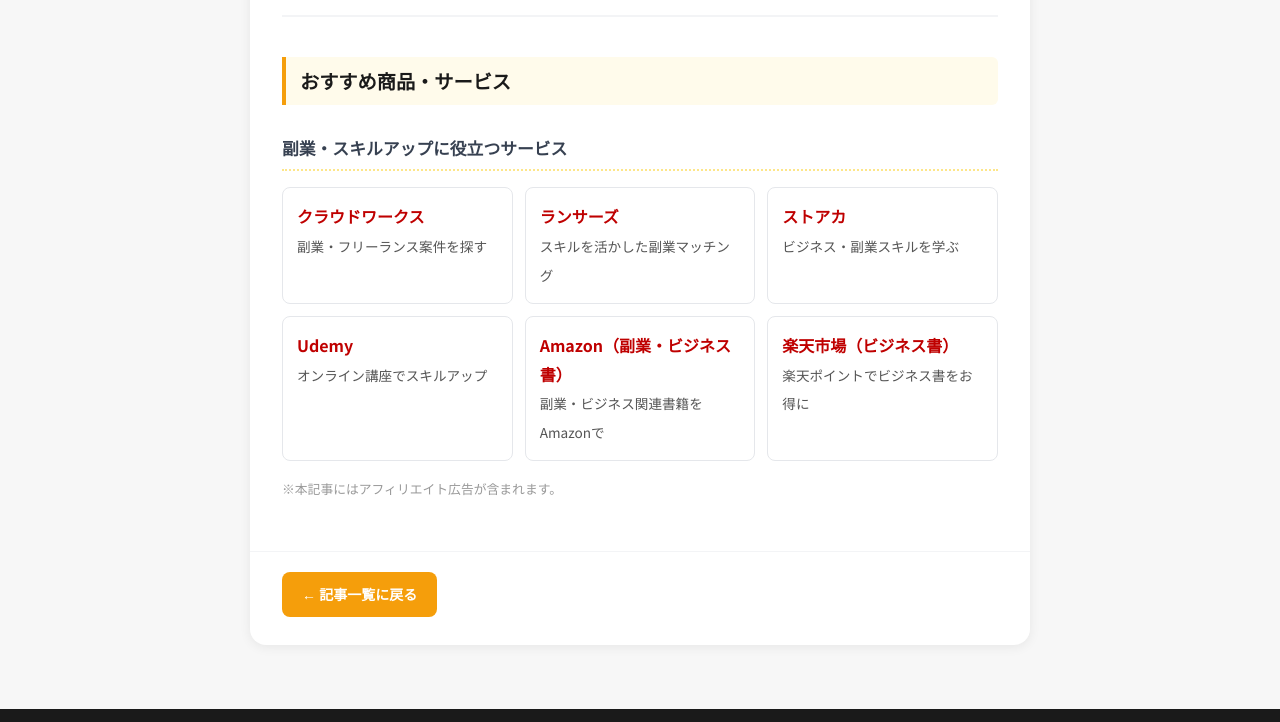
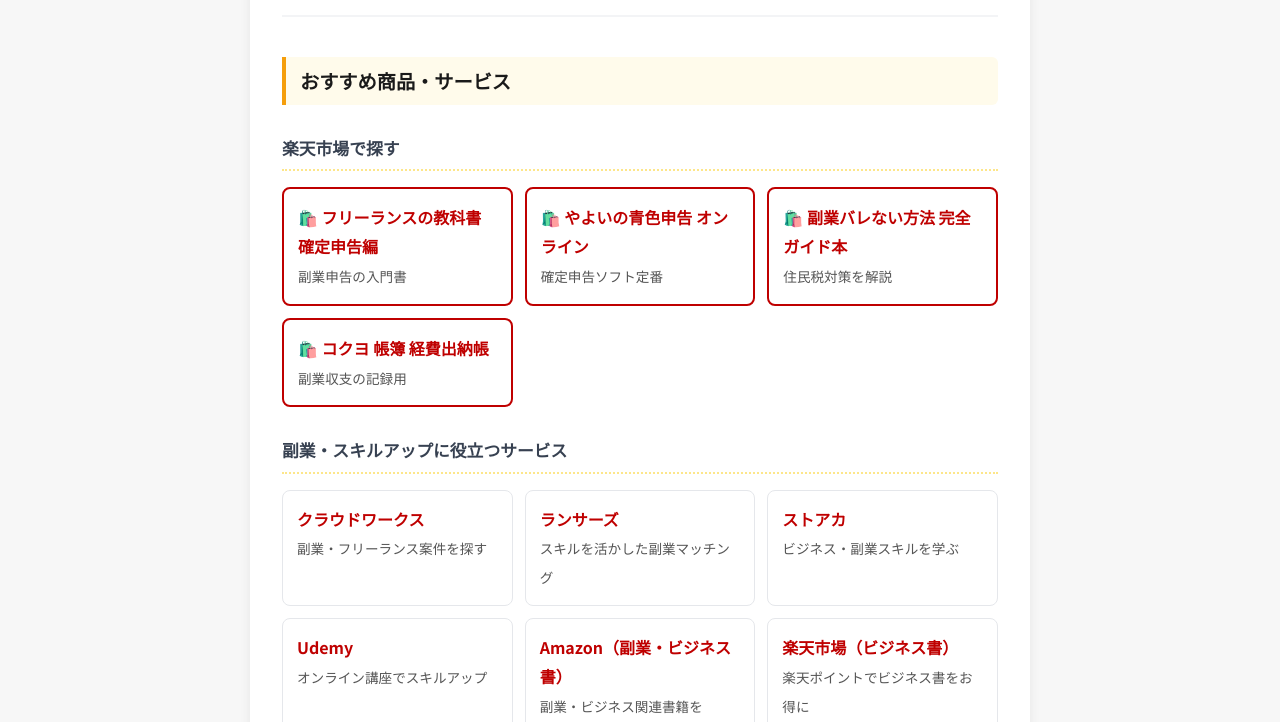
Before and after one commit to n-nakata-gif/affiliate-blog, an Astro site: page /blog/business_20260429 in a window 1280 px wide. Shown: the part 7820-8542 px from the top of the page. Built offline with nearby package versions, Linux system fonts and the light colour scheme; Astro itself is replaced by a stand-in of ours; no server answers.

Commit message:
feat: アフィリエイトリンクをバックフィル (business_20260429.md)

```diff
--- a/src/content/blog/business_20260429.md
+++ b/src/content/blog/business_20260429.md
@@ -177,6 +177,13 @@ heroImage: "https://pixabay.com/get/g0bc418c7d7c416ebd9a6ad8052f461c4c6acc61f161
 ---
 
 ## おすすめ商品・サービス
+### 楽天市場で探す
+<div style="display:grid;grid-template-columns:repeat(auto-fill,minmax(220px,1fr));gap:12px;margin:1rem 0;">
+<a href="https://hb.afl.rakuten.co.jp/hgc/532d88b5.dc304f09.532d88b6.91579e86/?pc=https%3A%2F%2Fsearch.rakuten.co.jp%2Fsearch%2Fmall%2F%25E3%2583%2595%25E3%2583%25AA%25E3%2583%25BC%25E3%2583%25A9%25E3%2583%25B3%25E3%2582%25B9%25E3%2581%25AE%25E6%2595%2599%25E7%25A7%2591%25E6%259B%25B8%2520%25E7%25A2%25BA%25E5%25AE%259A%25E7%2594%25B3%25E5%2591%258A%25E7%25B7%25A8%2F&m=https%3A%2F%2Fsearch.rakuten.co.jp%2Fsearch%2Fmall%2F%25E3%2583%2595%25E3%2583%25AA%25E3%2583%25BC%25E3%2583%25A9%25E3%2583%25B3%25E3%2582%25B9%25E3%2581%25AE%25E6%2595%2599%25E7%25A7%2591%25E6%259B%25B8%2520%25E7%25A2%25BA%25E5%25AE%259A%25E7%2594%25B3%25E5%2591%258A%25E7%25B7%25A8%2F" target="_blank" rel="noopener sponsored" style="display:block;border:2px solid #bf0000;border-radius:8px;padding:14px;text-decoration:none;color:inherit;transition:box-shadow 0.2s;" onmouseenter="this.style.boxShadow='0 4px 12px rgba(191,0,0,0.2)'" onmouseleave="this.style.boxShadow=''"><strong style="color:#bf0000;">🛍️ フリーランスの教科書 確定申告編</strong><br><span style="font-size:0.85em;color:#555;">副業申告の入門書</span></a>
+<a href="https://hb.afl.rakuten.co.jp/hgc/532d88b5.dc304f09.532d88b6.91579e86/?pc=https%3A%2F%2Fsearch.rakuten.co.jp%2Fsearch%2Fmall%2F%25E3%2582%2584%25E3%2582%2588%25E3%2581%2584%25E3%2581%25AE%25E9%259D%2592%25E8%2589%25B2%25E7%2594%25B3%25E5%2591%258A%2520%25E3%2582%25AA%25E3%2583%25B3%25E3%2583%25A9%25E3%2582%25A4%25E3%2583%25B3%2F&m=https%3A%2F%2Fsearch.rakuten.co.jp%2Fsearch%2Fmall%2F%25E3%2582%2584%25E3%2582%2588%25E3%2581%2584%25E3%2581%25AE%25E9%259D%2592%25E8%2589%25B2%25E7%2594%25B3%25E5%2591%258A%2520%25E3%2582%25AA%25E3%2583%25B3%25E3%2583%25A9%25E3%2582%25A4%25E3%2583%25B3%2F" target="_blank" rel="noopener sponsored" style="display:block;border:2px solid #bf0000;border-radius:8px;padding:14px;text-decoration:none;color:inherit;transition:box-shadow 0.2s;" onmouseenter="this.style.boxShadow='0 4px 12px rgba(191,0,0,0.2)'" onmouseleave="this.style.boxShadow=''"><strong style="color:#bf0000;">🛍️ やよいの青色申告 オンライン</strong><br><span style="font-size:0.85em;color:#555;">確定申告ソフト定番</span></a>
+<a href="https://hb.afl.rakuten.co.jp/hgc/532d88b5.dc304f09.532d88b6.91579e86/?pc=https%3A%2F%2Fsearch.rakuten.co.jp%2Fsearch%2Fmall%2F%25E5%2589%25AF%25E6%25A5%25AD%25E3%2583%2590%25E3%2583%25AC%25E3%2581%25AA%25E3%2581%2584%25E6%2596%25B9%25E6%25B3%2595%2520%25E5%25AE%258C%25E5%2585%25A8%25E3%2582%25AC%25E3%2582%25A4%25E3%2583%2589%25E6%259C%25AC%2F&m=https%3A%2F%2Fsearch.rakuten.co.jp%2Fsearch%2Fmall%2F%25E5%2589%25AF%25E6%25A5%25AD%25E3%2583%2590%25E3%2583%25AC%25E3%2581%25AA%25E3%2581%2584%25E6%2596%25B9%25E6%25B3%2595%2520%25E5%25AE%258C%25E5%2585%25A8%25E3%2582%25AC%25E3%2582%25A4%25E3%2583%2589%25E6%259C%25AC%2F" target="_blank" rel="noopener sponsored" style="display:block;border:2px solid #bf0000;border-radius:8px;padding:14px;text-decoration:none;color:inherit;transition:box-shadow 0.2s;" onmouseenter="this.style.boxShadow='0 4px 12px rgba(191,0,0,0.2)'" onmouseleave="this.style.boxShadow=''"><strong style="color:#bf0000;">🛍️ 副業バレない方法 完全ガイド本</strong><br><span style="font-size:0.85em;color:#555;">住民税対策を解説</span></a>
+<a href="https://hb.afl.rakuten.co.jp/hgc/532d88b5.dc304f09.532d88b6.91579e86/?pc=https%3A%2F%2Fsearch.rakuten.co.jp%2Fsearch%2Fmall%2F%25E3%2582%25B3%25E3%2582%25AF%25E3%2583%25A8%2520%25E5%25B8%25B3%25E7%25B0%25BF%2520%25E7%25B5%258C%25E8%25B2%25BB%25E5%2587%25BA%25E7%25B4%258D%25E5%25B8%25B3%2F&m=https%3A%2F%2Fsearch.rakuten.co.jp%2Fsearch%2Fmall%2F%25E3%2582%25B3%25E3%2582%25AF%25E3%2583%25A8%2520%25E5%25B8%25B3%25E7%25B0%25BF%2520%25E7%25B5%258C%25E8%25B2%25BB%25E5%2587%25BA%25E7%25B4%258D%25E5%25B8%25B3%2F" target="_blank" rel="noopener sponsored" style="display:block;border:2px solid #bf0000;border-radius:8px;padding:14px;text-decoration:none;color:inherit;transition:box-shadow 0.2s;" onmouseenter="this.style.boxShadow='0 4px 12px rgba(191,0,0,0.2)'" onmouseleave="this.style.boxShadow=''"><strong style="color:#bf0000;">🛍️ コクヨ 帳簿 経費出納帳</strong><br><span style="font-size:0.85em;color:#555;">副業収支の記録用</span></a>
+</div>
 
 ### 副業・スキルアップに役立つサービス
 <div style="display:grid;grid-template-columns:repeat(auto-fill,minmax(220px,1fr));gap:12px;margin:1rem 0;">
```
